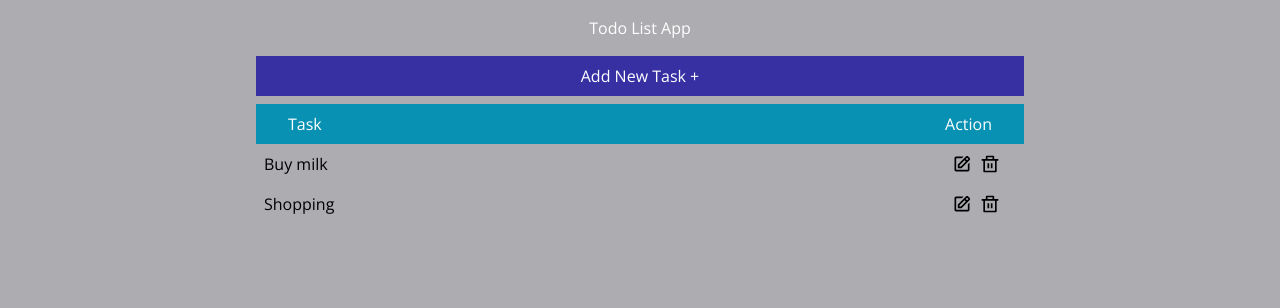
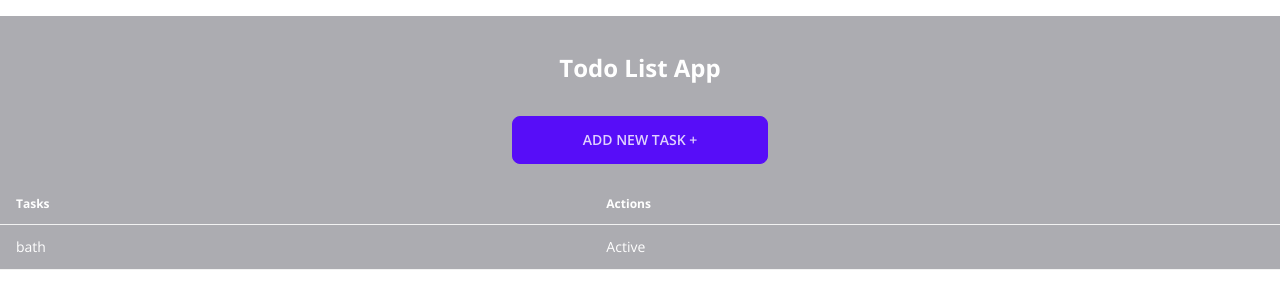
Before and after one commit to Henry229/next_todo, a Next.js app: page / in a window 1280 px wide. Shown: the top 308 px of the page. Built offline with nearby package versions, Linux system fonts and the light colour scheme.

Commit message:
refer to youtube and adding table in todolist

```diff
--- a/package.json
+++ b/package.json
@@ -25,6 +25,7 @@
     "uuid": "^9.0.0"
   },
   "devDependencies": {
-    "@types/uuid": "^9.0.2"
+    "@types/uuid": "^9.0.2",
+    "daisyui": "^3.5.1"
   }
 }
--- a/src/app/layout.tsx
+++ b/src/app/layout.tsx
@@ -5,8 +5,8 @@ import { Open_Sans } from 'next/font/google';
 const openSan = Open_Sans({ subsets: ['latin'] });
 
 export const metadata: Metadata = {
-  title: 'Create Next App',
-  description: 'Generated by create next app',
+  title: 'Simple TodoApp',
+  description: 'simple todo app for next13',
 };
 
 export default function RootLayout({
--- a/src/app/page.tsx
+++ b/src/app/page.tsx
@@ -1,12 +1,21 @@
 import AddTodo from '@/components/AddTodo';
-import Image from 'next/image';
+import { TodoList } from '@/components/TodoList';
+import { Todo } from '@/models/todo';
 
 export default function Home() {
+  const todos = [
+    { id: '123', text: 'Buy milk', status: 'active' },
+    { id: '124', text: 'Shopping', status: 'Active' },
+  ];
+
   return (
-    <body className='max-w-screen-md mx-auto'>
-      <h1 className='m-4 text-white text-center'>Todo List App</h1>
-      <AddTodo />
-      <div id='portal' />
+    <body className='max-w-screen-2xl mx-auto mt-4'>
+      <div className='text-center my-5 flex flex-col gap-4'>
+        <h1 className='m-4 text-2xl font-bold text-white'>Todo List App</h1>
+        <AddTodo />
+        {/* <div id='portal' /> */}
+      </div>
+      <TodoList />
     </body>
   );
 }
--- a/src/components/AddTodo.tsx
+++ b/src/components/AddTodo.tsx
@@ -5,31 +5,24 @@ import ModalPortal from './ui/ModalPortal';
 import AddTaskModal from './AddTaskModal';
 import { Todo } from '@/models/todo';
 import { TodoList } from './TodoList';
-import UpdateTaskModal from './UpdateTaskModal';
 
 export default function AddTodo() {
   const [openModal, setOpenModal] = useState(false);
+  const [editingTodo, setEditingTodo] = useState<Todo | null>(null);
   const handleOpenModal = () => setOpenModal(true);
-  const [updateTodo, setUpdateTodo] = useState<Todo | null>(null);
   const [todos, setTodos] = useState([
     { id: '123', text: 'Buy milk', status: 'active' },
     { id: '124', text: 'Shopping', status: 'Active' },
   ]);
-
   const handleAdd = (todo: Todo) => {
     setTodos([...todos, todo]);
     setOpenModal(false);
   };
 
-  const onUpdate = (todo: Todo) => {
-    setUpdateTodo(todo);
-    setOpenModal(true);
-  };
-
-  const handleUpdate = (updateItem: Todo) => {
-    setTodos(todos.map((t) => (t.id === updateItem.id ? updateItem : t)));
+  const handleUpdate = (todo: Todo) => {
+    setTodos(todos.map((t) => (t.id === todo.id ? todo : t)));
+    setEditingTodo(todo);
     setOpenModal(false);
-    setUpdateTodo(null);
   };
 
   const handleDelete = (todo: Todo) => {
@@ -37,14 +30,11 @@ export default function AddTodo() {
   };
 
   return (
-    <section className='flex flex-col'>
-      <button
-        onClick={handleOpenModal}
-        className=' bg-indigo-800 text-white py-2'
-      >
+    <section className=''>
+      <button onClick={handleOpenModal} className='btn btn-primary btn-wide'>
         Add New Task +
       </button>
-      <div className='bg-cyan-600 text-white flex justify-between px-8 py-2 mt-2'>
+      {/* <div className='bg-cyan-600 text-white flex justify-between px-8 py-2 mt-2'>
         <p>Task</p>
         <p>Action</p>
       </div>
@@ -54,7 +44,7 @@ export default function AddTodo() {
             <li key={todo.id}>
               <TodoList
                 todoItem={todo}
-                onUpdate={onUpdate}
+                onUpdate={handleUpdate}
                 onDelete={handleDelete}
               />
             </li>
@@ -62,20 +52,9 @@ export default function AddTodo() {
       </ul>
       {openModal && (
         <ModalPortal>
-          {updateTodo ? (
-            <UpdateTaskModal
-              todoUpdate={updateTodo}
-              onUpdate={handleUpdate}
-              onClose={() => setOpenModal(false)}
-            />
-          ) : (
-            <AddTaskModal
-              onAdd={handleAdd}
-              onClose={() => setOpenModal(false)}
-            />
-          )}
+          <AddTaskModal onAdd={handleAdd} onClose={() => setOpenModal(false)} />
         </ModalPortal>
-      )}
+      )} */}
     </section>
   );
 }
--- a/src/components/TodoList.tsx
+++ b/src/components/TodoList.tsx
@@ -3,24 +3,44 @@ import DeleteIcon from './ui/DeleteIcon';
 import EditIcon from './ui/EditIcon';
 
 type Props = {
-  todoItem: Todo;
+  todoItems: Todo[];
   onUpdate: (todo: Todo) => void;
   onDelete: (todo: Todo) => void;
 };
 
-export function TodoList({ todoItem, onUpdate, onDelete }: Props) {
-  const { text } = todoItem;
+export function TodoList() {
+  // const { text } = todoItems;
   return (
-    <section className='w-full flex justify-between p-2'>
-      <p>{text}</p>
-      <p className='flex gap-2 pr-4'>
-        <button onClick={() => onUpdate(todoItem)}>
-          <EditIcon />
-        </button>
-        <button onClick={() => onDelete(todoItem)}>
-          <DeleteIcon />
-        </button>
-      </p>
-    </section>
+    <div className='overflow-x-auto'>
+      <table className='table w-full text-white'>
+        {/* head */}
+        <thead className='text-white'>
+          <tr>
+            <th>Tasks</th>
+            <th>Actions</th>
+          </tr>
+        </thead>
+        <tbody>
+          <tr>
+            <td>bath</td>
+            <td>Active</td>
+          </tr>
+          {/* {tasks.map((task) => (
+            <Task key={task.id} task={task} />
+          ))} */}
+        </tbody>
+      </table>
+    </div>
   );
 }
+// <section className='w-full flex justify-between p-2'>
+//   <p>{text}</p>
+//   <p className='flex gap-2 pr-4'>
+//     <button onClick={() => onUpdate(todoItem)}>
+//       <EditIcon />
+//     </button>
+//     <button onClick={() => onDelete(todoItem)}>
+//       <DeleteIcon />
+//     </button>
+//   </p>
+// </section>
--- a/tailwind.config.ts
+++ b/tailwind.config.ts
@@ -1,20 +1,13 @@
-import type { Config } from 'tailwindcss'
+/** @type {import('tailwindcss').Config} */
 
-const config: Config = {
+module.exports = {
   content: [
     './src/pages/**/*.{js,ts,jsx,tsx,mdx}',
     './src/components/**/*.{js,ts,jsx,tsx,mdx}',
     './src/app/**/*.{js,ts,jsx,tsx,mdx}',
   ],
   theme: {
-    extend: {
-      backgroundImage: {
-        'gradient-radial': 'radial-gradient(var(--tw-gradient-stops))',
-        'gradient-conic':
-          'conic-gradient(from 180deg at 50% 50%, var(--tw-gradient-stops))',
-      },
-    },
+    extend: {},
   },
-  plugins: [],
-}
-export default config
+  plugins: [require('daisyui')],
+};
```
Also changed, not shown: 1 other file (tests, documents, lock files or other folders).
